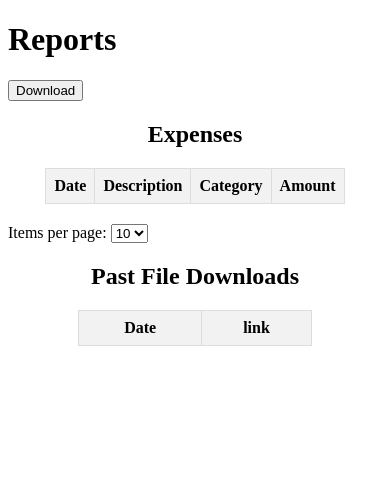
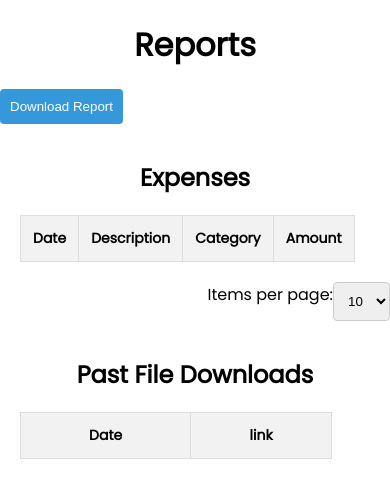
Before and after one commit to slowcoder12/full-tasks, a website: page full-expense/public/reports.html in a window 390 px wide. Drawn offline with nearby package versions, Linux system fonts and the light colour scheme; no server answers.

Commit message:
minor changes

```diff
--- a/full-expense/public/css/stylereport.css
+++ b/full-expense/public/css/stylereport.css
@@ -1,23 +1,37 @@
-.expense-container1, .expense-container2, .expense-container3 {
+/* Expense Container Styles */
+.expense-container1,
+.expense-container2,
+.expense-container3 {
     margin: 20px;
-}
-h2{
-    text-align: center;
+    width: 80%;
 }
 
+/* Heading Styles */
+h2 {
+    text-align: center;
+    margin-bottom: 20px;
+}
+
+/* Table Styles */
 table {
-    width: 70%;
+    width: 100%;
     border-collapse: collapse;
-   margin-left: auto;
-   margin-right: auto;
+    margin: 20px auto;
 }
 
 th, td {
     border: 1px solid #ddd;
-    padding: 8px;
+    padding: 12px;
     text-align: center;
 }
 
 thead {
     background-color: #f2f2f2;
 }
+
+/* Responsive Design for Table */
+@media screen and (max-width: 768px) {
+    table {
+        font-size: 14px;
+    }
+}
--- a/full-expense/public/css/styles.css
+++ b/full-expense/public/css/styles.css
@@ -1,44 +1,114 @@
-@import url('https://fonts.googleapis.com/css2?family=Montserrat:ital,wght@1,200&family=Open+Sans:ital,wght@1,500&family=Poppins:wght@300&family=Roboto:wght@100;400;500;700&display=swap');
+@import url('https://fonts.googleapis.com/css2?family=Montserrat:ital,wght@1,200&family=Open+Sans:ital,wght@1,500&family=Poppins:wght@300;400&family=Roboto:wght@100;400;500;700&display=swap');
 
-
-*{
-    margin:0;
+/* Global Styles */
+body {
+    font-family: 'Poppins', sans-serif;
+    margin: 0;
     padding: 0;
     box-sizing: border-box;
-    font-family: 'Poppins', sans-serif;
 }
 
 .container {
-    height: 60%;
-    width: 30%;
-    margin-left: auto;
-    margin-right: auto;
-    padding: 2rem;
+    max-width: 600px;
+    margin: 0 auto;
+    padding: 20px;
+    background-color: #f4f4f4;
+    border-radius: 8px;
+    box-shadow: 0 0 10px rgba(0, 0, 0, 0.1);
 }
 
-.container input{
-    width: 100%;
-    margin-bottom: 1rem;
-    line-height: 2rem;
+button {
+    padding: 10px;
+    background-color: #3498db;
+    color: #fff;
+    border: none;
+    border-radius: 4px;
+    cursor: pointer;
 
 }
 
-button{
-    padding: 5px;
+/* Header Styles */
+h1 {
+    text-align: center;
+    margin-bottom: 20px;
 }
-h1{
-    padding-bottom: 1rem;
+
+/* Form Styles */
+form {
+    display: flex;
+    flex-direction: column;
+}
+
+#expense-form {
+    display: flex;
+    flex-direction: row;
+    justify-content: center;
+}
+
+#expense-form input {
+    margin-right: 20px;
+}
+
+label {
+    margin-bottom: 8px;
+}
+
+
+input,
+select {
+    margin-bottom: 16px;
+    padding: 10px;
+    border: 1px solid #ccc;
+    border-radius: 4px;
+}
+
+/* Table Styles */
+table {
+    width: 80%;
+    border-collapse: collapse;
+    margin-right: auto;
+    margin-left: auto;
+    margin-top: 30px;
+}
+
+th, td {
+    border: 1px solid #ddd;
+    padding: 12px;
     text-align: center;
 }
 
-#prem-btn{
-   float: right;
+thead {
+    background-color: #f2f2f2;
 }
 
-#leaderboard{
-    display: none;
+
+
+#pagination-container,#no-of-expenses,#prem-btn,#leaderboard,#reports {
+    display: flex;
+    justify-content: flex-end;
+}
+#download-btn,#link {
+    display: flex;
+    justify-content: flex-end;
 }
 
-#reports {
-    display: none;
+
+/* Responsive Design */
+@media screen and (max-width: 600px) {
+    .container {
+        width: 90%;
+    }
 }
+
+@media screen and (max-width: 768px) {
+    table {
+        font-size: 14px;
+    }
+}
+
+@media screen and (max-width: 768px) {
+    .expense-container2 table {
+        width: 100%;
+        font-size: 14px;
+    }
+}
--- a/full-expense/public/reports.html
+++ b/full-expense/public/reports.html
@@ -4,11 +4,13 @@
     <meta charset="UTF-8" />
     <meta name="viewport" content="width=device-width, initial-scale=1.0" />
     <title>Reports</title>
+    <link rel="stylesheet" href="css/styles.css" />
     <link rel="stylesheet" href="css/stylereport.css" />
   </head>
   <body>
     <h1>Reports</h1>
-    <button id="download-btn">Download</button><span><p id="link"></p></span>
+    <button id="download-btn">Download Report</button
+    ><span><p id="link"></p></span>
     <h2>Expenses</h2>
     <div class="expense-container1">
       <table>
```
Also changed, not shown: full-expense/app.js (+9 -6 lines), full-expense/package.json (+15 -17 lines), full-expense/public/expense.html (+7 -5 lines), full-expense/public/js/expense.js (+16 -11 lines), full-expense/public/login.html (+10 -2 lines), full-expense/util/database.js (+10 -2 lines), 2 other files.
